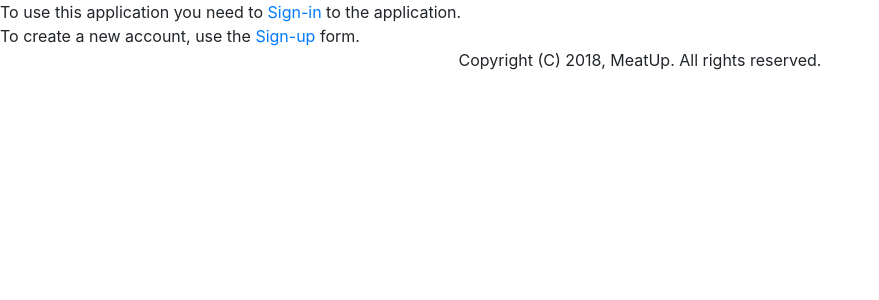
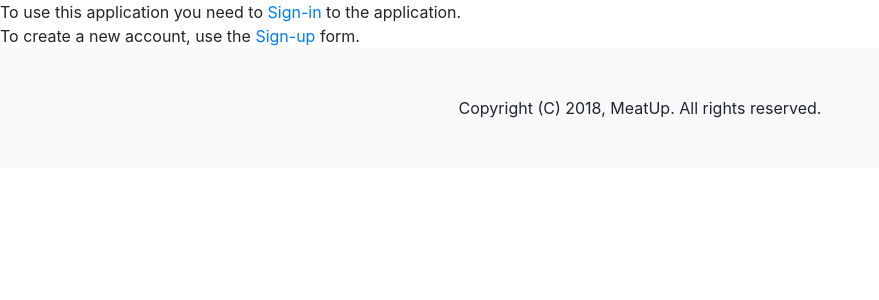
Before and after one commit to laynahgao/gaproject2-Meatup, a Django app: page / in a window 1280 px wide. Shown: the part 128-428 px from the top of the page, without its empty margins (0-879 px from the left). Run offline with Django 3.2, Linux system fonts and the light colour scheme; some libraries are stand-ins or nearby versions.

Commit message:
add footer

```diff
--- a/meatup/static/css/style.css
+++ b/meatup/static/css/style.css
@@ -48,3 +48,8 @@ styles for top navigation bar
   color: #999;
   transition: ease-in-out color .15s;
 }
+
+footer {
+  background-color: #f8f9fa !important;
+  color: #212529;
+}
--- a/meatup/templates/base.html
+++ b/meatup/templates/base.html
@@ -4,7 +4,7 @@
 <html lang="en">
 <head>
   <meta charset="UTF-8">
-  <title>MeatUp</title>
+  <title>Meat Up</title>
   <link rel="stylesheet" href="https://stackpath.bootstrapcdn.com/bootstrap/4.1.3/css/bootstrap.min.css" integrity="sha384-MCw98/SFnGE8fJT3GXwEOngsV7Zt27NXFoaoApmYm81iuXoPkFOJwJ8ERdknLPMO" crossorigin="anonymous">
   <link rel="stylesheet" type="text/css" href="/static/css/style.css ">
 </head>
@@ -46,9 +46,11 @@
   <script src="{% static 'js/app.js' %}"></script>
 </body>
 
-  <footer>
-    <div>
-      <p>Copyright (C) 2018, MeatUp. All rights reserved.</p>
+  <footer class='py-5'>
+    <div class='row'>
+      <div class='col-md'>
+        Copyright (C) 2018, MeatUp. All rights reserved.
+      </div>
     </div>
   </footer>
 
--- a/meatup/templates/homepage.html
+++ b/meatup/templates/homepage.html
@@ -26,6 +26,7 @@
 <!--             <a href="{% url 'event_delete' id=event.id %}" class="delete">x</a>
  -->        </li>
     {% endfor %}
+</ul>
 
   <h2>Nearby Restaurants</h2>
 
```
